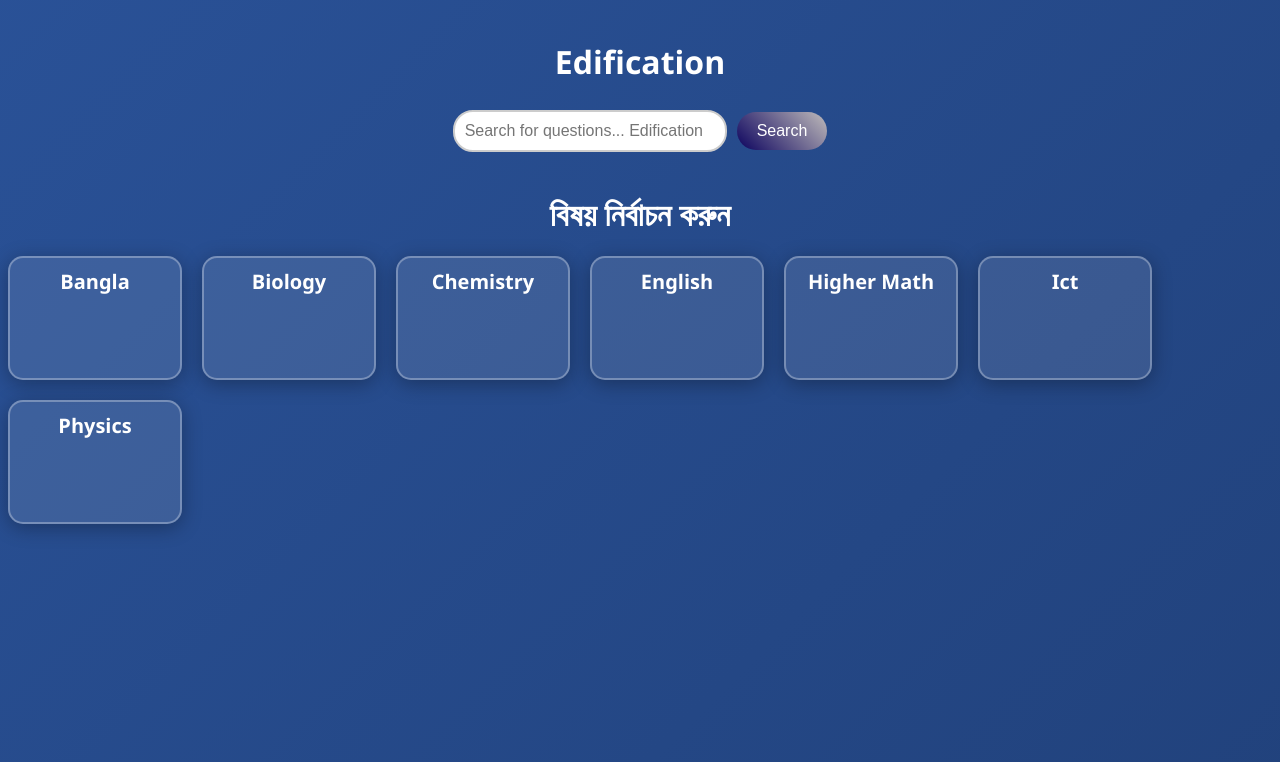
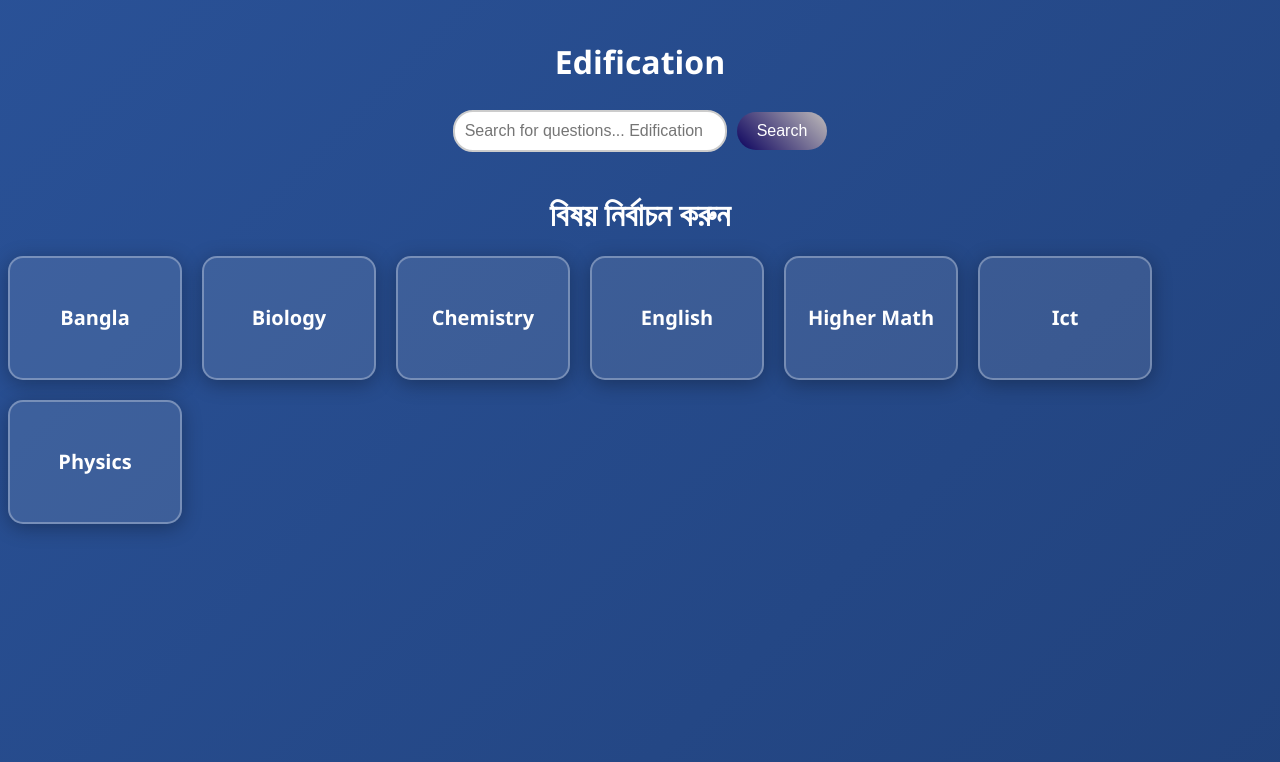
Before and after one commit to Shahriark369/Edification, a Flask app: page / in a window 1280 px wide. Shown: the top 762 px of the page. Run offline with Flask 3, Linux system fonts and the light colour scheme.

Commit message:
Update styles.css

```diff
--- a/static/styles.css
+++ b/static/styles.css
@@ -16,7 +16,7 @@ body {
 }
 
 .card-container {
-    display: inline;
+    display: flex;
     flex-wrap: wrap;
     justify-content: center;
     gap: 15px;
@@ -35,7 +35,7 @@ body {
     border: 2px solid rgba(255, 255, 255, 0.3);
     border-radius: 15px;
     padding: 10px;
-    display: inline;
+    display: flex;
     align-items: center;
     justify-content: center;
     text-decoration: none;
```
